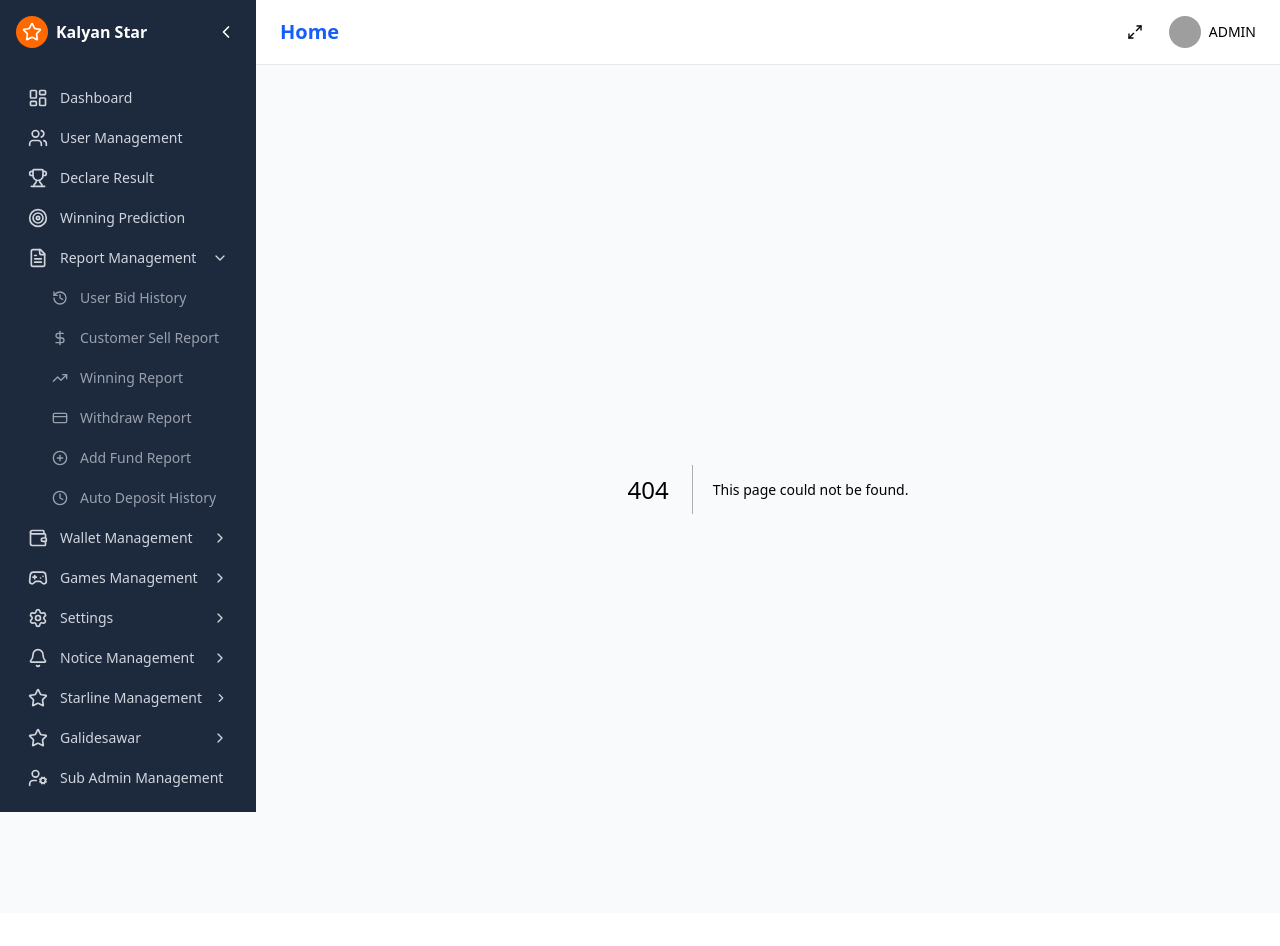
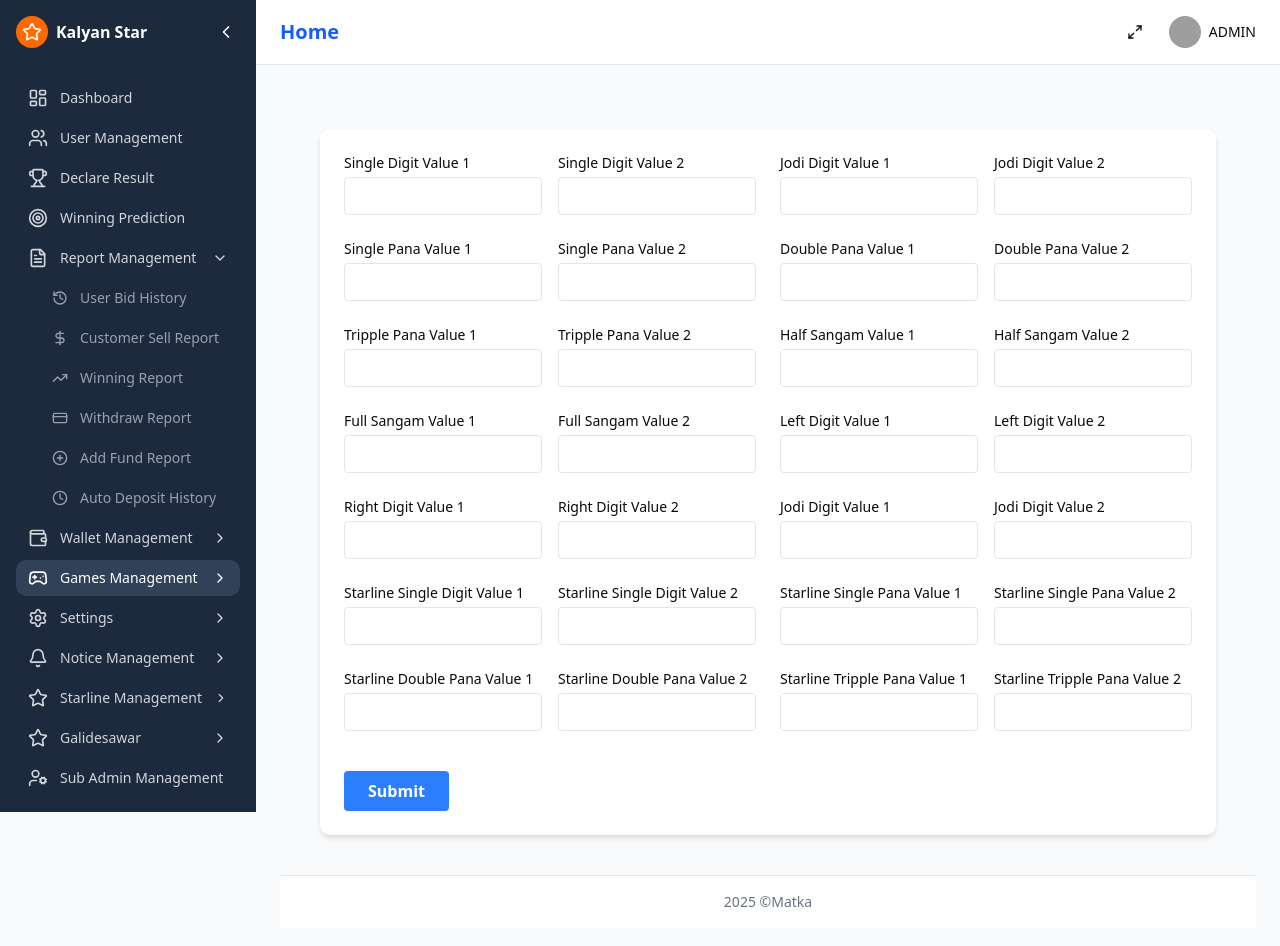
Before and after one commit to Bhanupratapsingh21/matka-App, a Next.js app in the folder admin_panel/: page /starline/game-rates in a window 1280 px wide. Before the commit this address had no page. Shown: the top 946 px of the page. Before the commit the page ends 913 px from the top, so only its background shows below. Built offline with nearby package versions, Linux system fonts and the light colour scheme; grey boxes are pictures that could not be loaded.

Commit message:
game-rate starline page added

```diff
--- a/admin_panel/src/app/starline/game-name/page.tsx
+++ b/admin_panel/src/app/starline/game-name/page.tsx
@@ -1,9 +1,14 @@
 import GameList from "@/components/starline/GameName";
 const GameName = () => {
     return (
-        <main className="flex-1 p-6">
-            <GameList />
-        </main>
+        <div>
+            <main className="flex-1 p-6">
+                <GameList />
+            </main>
+            <footer className="p-4 text-center text-sm text-gray-500 bg-white border-t ">
+                2025 ©Matka
+            </footer>
+        </div>
     )
 }
 
--- /dev/null
+++ b/admin_panel/src/app/starline/game-rates/page.tsx
@@ -0,0 +1,96 @@
+'use client';
+
+import { useState } from "react";
+
+const initialValues = {
+    singleDigit1: "", singleDigit2: "",
+    jodiDigit1: "", jodiDigit2: "",
+    singlePana1: "", singlePana2: "",
+    doublePana1: "", doublePana2: "",
+    tripplePana1: "", tripplePana2: "",
+    halfSangam1: "", halfSangam2: "",
+    fullSangam1: "", fullSangam2: "",
+    leftDigit1: "", leftDigit2: "",
+    rightDigit1: "", rightDigit2: "",
+    jodiRepeat1: "", jodiRepeat2: "",
+    starlineSingleDigit1: "", starlineSingleDigit2: "",
+    starlineSinglePana1: "", starlineSinglePana2: "",
+    starlineDoublePana1: "", starlineDoublePana2: "",
+    starlineTripplePana1: "", starlineTripplePana2: "",
+};
+
+export default function GameValuesPage() {
+    const [values, setValues] = useState(initialValues);
+
+    const handleChange = (e: React.ChangeEvent<HTMLInputElement>) => {
+        setValues({ ...values, [e.target.name]: e.target.value });
+    };
+
+    const handleSubmit = (e: React.FormEvent) => {
+        e.preventDefault();
+        console.log("Submitted values:", values);
+    };
+
+    return (
+        <div>
+            <main className="flex-1 p-6">
+                <div className="p-4 max-w-6xl mx-auto">
+                    <form onSubmit={handleSubmit} className="grid grid-cols-1 md:grid-cols-2 gap-6 bg-white p-6 rounded-lg shadow-md">
+                        {[
+                            ["Single Digit Value", "singleDigit"],
+                            ["Jodi Digit Value", "jodiDigit"],
+                            ["Single Pana Value", "singlePana"],
+                            ["Double Pana Value", "doublePana"],
+                            ["Tripple Pana Value", "tripplePana"],
+                            ["Half Sangam Value", "halfSangam"],
+                            ["Full Sangam Value", "fullSangam"],
+                            ["Left Digit Value", "leftDigit"],
+                            ["Right Digit Value", "rightDigit"],
+                            ["Jodi Digit Value", "jodiRepeat"],
+                            ["Starline Single Digit Value", "starlineSingleDigit"],
+                            ["Starline Single Pana Value", "starlineSinglePana"],
+                            ["Starline Double Pana Value", "starlineDoublePana"],
+                            ["Starline Tripple Pana Value", "starlineTripplePana"],
+                        ].map(([label, name]) => (
+                            <div key={name} className="grid grid-cols-2 sm:grid-cols-2 gap-4">
+                                <div>
+                                    <label className="block text-sm font-medium mb-1">{label} 1</label>
+                                    <input
+                                        type="text"
+                                        name={`${name}1`}
+                                        value={(values as any)[`${name}1`]}
+                                        onChange={handleChange}
+                                        className="w-full border rounded px-3 py-2 text-sm"
+                                    />
+                                </div>
+                                <div>
+                                    <label className="block text-sm font-medium mb-1">{label} 2</label>
+                                    <input
+                                        type="text"
+                                        name={`${name}2`}
+                                        value={(values as any)[`${name}2`]}
+                                        onChange={handleChange}
+                                        className="w-full border rounded px-3 py-2 text-sm"
+                                    />
+                                </div>
+                            </div>
+                        ))}
+
+                        <div className="col-span-1 md:col-span-2 flex justify-start mt-4">
+                            <button
+                                type="submit"
+                                className="bg-blue-500 hover:bg-blue-600 text-white font-semibold px-6 py-2 rounded"
+                            >
+                                Submit
+                            </button>
+                        </div>
+                    </form>
+                </div>
+            </main>
+            <footer className="p-4 text-center text-sm text-gray-500 bg-white border-t ">
+                2025 ©Matka
+            </footer>
+
+        </div>
+    );
+}
--- a/admin_panel/src/components/Sidebar.tsx
+++ b/admin_panel/src/components/Sidebar.tsx
@@ -71,7 +71,7 @@ const collapsibleMenuItems = [
     key: "games",
     subItems: [
       { icon: Atom, label: "Game Name", href: "/starline/game-name" },
-      { icon: Atom, label: "Game Rates", href: "/game-rates" },
+      { icon: Atom, label: "Game Rates", href: "/starline/game-rates" },
       { icon: Atom, label: "Game Number", href: "/game-number" },
     ],
   },
```
